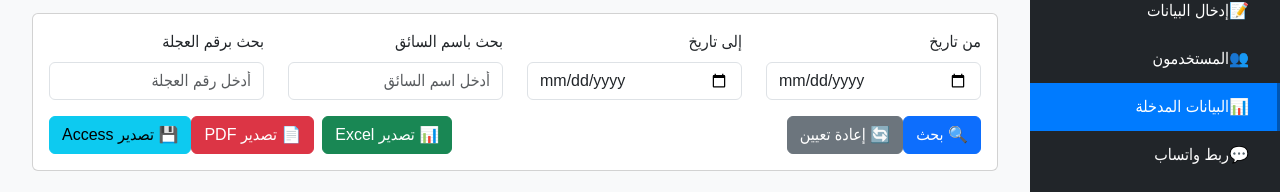
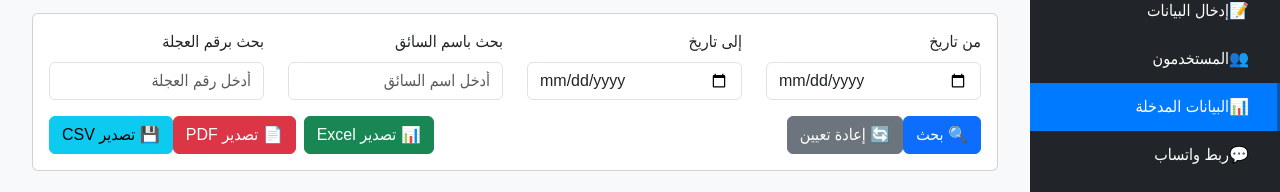
Before and after one commit to AnmarHadi/vehicle-data-app, a React (Create React App) app in the folder client/: page /view-data in a window 1280 px wide. Shown: the part 129-321 px from the top of the page. Built offline with nearby package versions, Linux system fonts and the light colour scheme; no server answers; sample sign-in values are in the browser's storage.

Commit message:
Change Access export to CSV

```diff
--- a/client/src/pages/ViewData.js
+++ b/client/src/pages/ViewData.js
@@ -219,9 +219,9 @@ const ViewData = () => {
     doc.save('بيانات_العجلات.pdf');
   };
 
-  const exportToAccess = async () => {
+  const exportToCSV = async () => {
     if (!canExportAccess) {
-      alert('ليس لديك صلاحية تصدير Access');
+      alert('ليس لديك صلاحية التصدير');
       return;
     }
     if (filteredData.length === 0) {
@@ -232,22 +232,46 @@ const ViewData = () => {
     setExporting(true);
 
     try {
-      const response = await axios.post(
-        `${config.apiUrl}/export-to-access`,
-        { data: filteredData },
-        { responseType: 'blob', timeout: 120000 }
-      );
+      const headers = [
+        'الاسم الأول', 'اسم الأب', 'الجد', 'أب الجد', 'اللقب',
+        'اسم الأم', 'رقم البطاقة', 'تاريخ الولادة', 'المحافظة',
+        'العنوان', 'رقم الهاتف', 'رقم العجلة', 'العائدية', 'نوع العجلة', 'المالك'
+      ];
 
-      const url = window.URL.createObjectURL(new Blob([response.data], { type: 'application/octet-stream' }));
+      const rows = filteredData.map(item => [
+        item.firstName || '',
+        item.fatherName || '',
+        item.grandfatherName || '',
+        item.greatGrandfatherName || '',
+        item.lastName || '',
+        item.motherName || '',
+        item.nationalId || '',
+        item.birthDate || '',
+        item.governorate || '',
+        item.address || '',
+        item.phoneNumber || '',
+        formatPlateNumber(item),
+        item.plateGovernorate || '',
+        item.wheelType || '',
+        item.ownerName || ''
+      ]);
+
+      const csvContent = [
+        headers.join(','),
+        ...rows.map(row => row.map(cell => `"${cell}"`).join(','))
+      ].join('\n');
+
+      const blob = new Blob(['\uFEFF' + csvContent], { type: 'text/csv;charset=utf-8;' });
+      const url = URL.createObjectURL(blob);
       const link = document.createElement('a');
       link.href = url;
-      link.setAttribute('download', 'empty-database.accdb');
+      link.download = 'بيانات_العجلات.csv';
       document.body.appendChild(link);
       link.click();
       link.remove();
-      window.URL.revokeObjectURL(url);
+      URL.revokeObjectURL(url);
 
-      alert('تم تصدير ملف Access بنجاح!');
+      alert('تم تصدير الملف بنجاح! يمكنك فتحه في Access أو Excel.');
     } catch (error) {
       console.error('Error:', error);
       alert('خطأ في التصدير');
@@ -359,8 +383,8 @@ const ViewData = () => {
               <Button variant="danger" className="me-2" onClick={exportToPDF}>📄 تصدير PDF</Button>
             )}
             {canExportAccess && (
-              <Button variant="info" onClick={exportToAccess} disabled={exporting}>
-                {exporting ? '⏳ جاري التصدير...' : '💾 تصدير Access'}
+              <Button variant="info" onClick={exportToCSV} disabled={exporting}>
+                {exporting ? '⏳ جاري التصدير...' : '💾 تصدير CSV'}
               </Button>
             )}
           </div>
```
